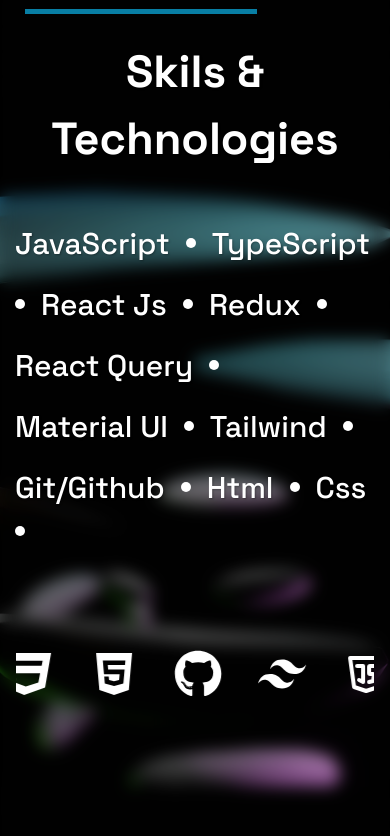
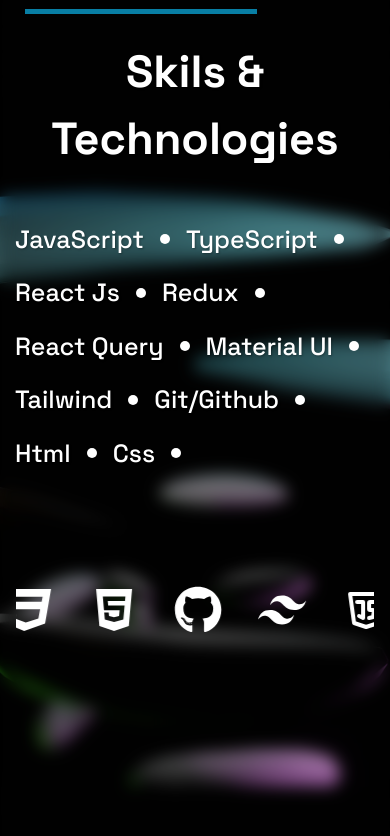
Before and after one commit to shawkysobhy/Portfolio, a React (Vite) app: page / in a window 390 px wide. Shown: the part 1745-2581 px from the top of the page. Built offline with nearby package versions, Linux system fonts and the light colour scheme.

Commit message:
Update SkillsTypography.jsx

```diff
--- a/src/components/Skills/SkillsTypography.jsx
+++ b/src/components/Skills/SkillsTypography.jsx
@@ -1,12 +1,17 @@
 import { Typography } from '@mui/material';
+import { useTheme } from '@mui/material/styles';
+function SkillsTypography({  children ,sxcustom }) {
+		const theme = useTheme();
 
-function SkillsTypography({  children ,sxcustom }) {
 	return (
 		<Typography
 			sx={{
 				color: 'white',
 				fontSize: '30px',
 				fontWeight: '500',
+				[theme.breakpoints.down('sm')]: {
+					fontSize: '25px',
+				},
 				textShadow: '1px 1px 2px rgba(0, 0, 0, 0.3)',
 				...sxcustom,
 			}}>
```
